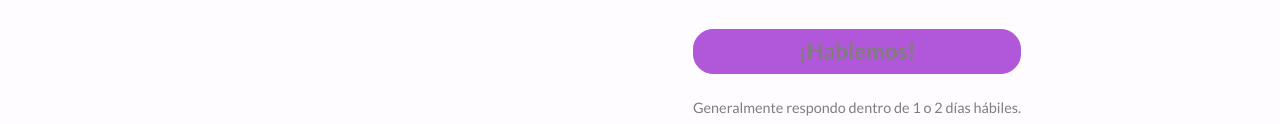
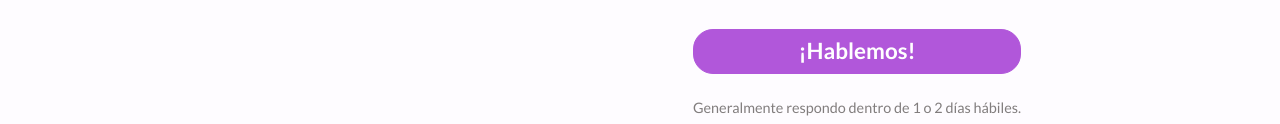
Before and after one commit to Deabruces/portfolio-deanny, an Astro site: page /contacto in a window 1280 px wide. In both pictures the pointer is over the input "¡Hablemos!". Shown: the part 1163-1287 px from the top of the page. Built offline with nearby package versions, Linux system fonts and the light colour scheme; Astro itself is replaced by a stand-in of ours.

Commit message:
feat: edit btn form

```diff
--- a/src/components/Formulario.astro
+++ b/src/components/Formulario.astro
@@ -121,7 +121,7 @@
   .form__input__btn:hover {
     background-color: var(--acento-btn-hover);
     border: 1px solid var(--acento-btn-hover);
-    color: var(--text-color);
+    color: #ffff;
   }
 
   .form__response {
```
